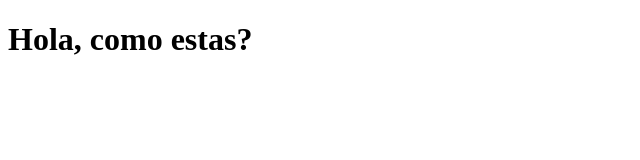
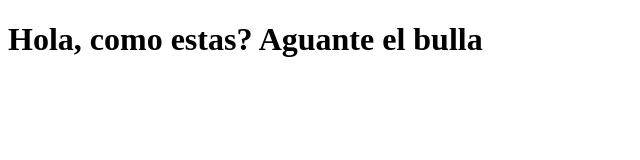
Before and after one commit to Cubi-07/cannon, a plain HTML site: page index.html in a window 1280 px wide. Shown: the whole page, without its empty margins (0-640 px from the left). Drawn offline with Linux system fonts and the light colour scheme.

```diff
--- a/index.html
+++ b/index.html
@@ -1,6 +1,8 @@
 <!DOCTYPE html>
 <html>
     <body>
-        <h1>Hola, como estas?</h1>
+        <h1>Hola, como estas?
+            Aguante el bulla
+        </h1>
     </body>
 </html>
```
